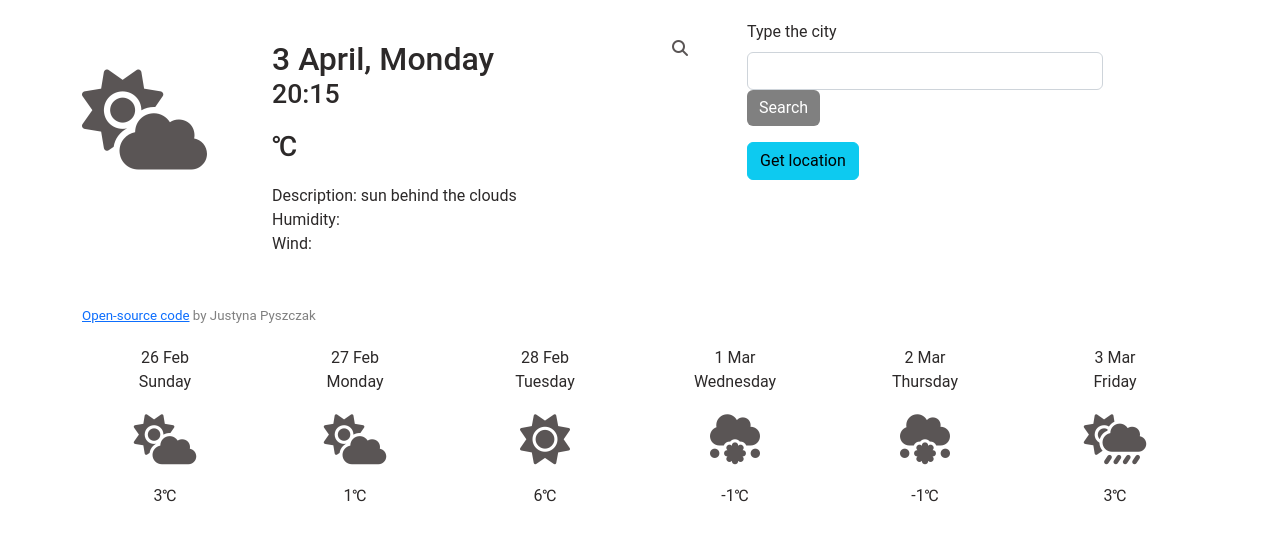
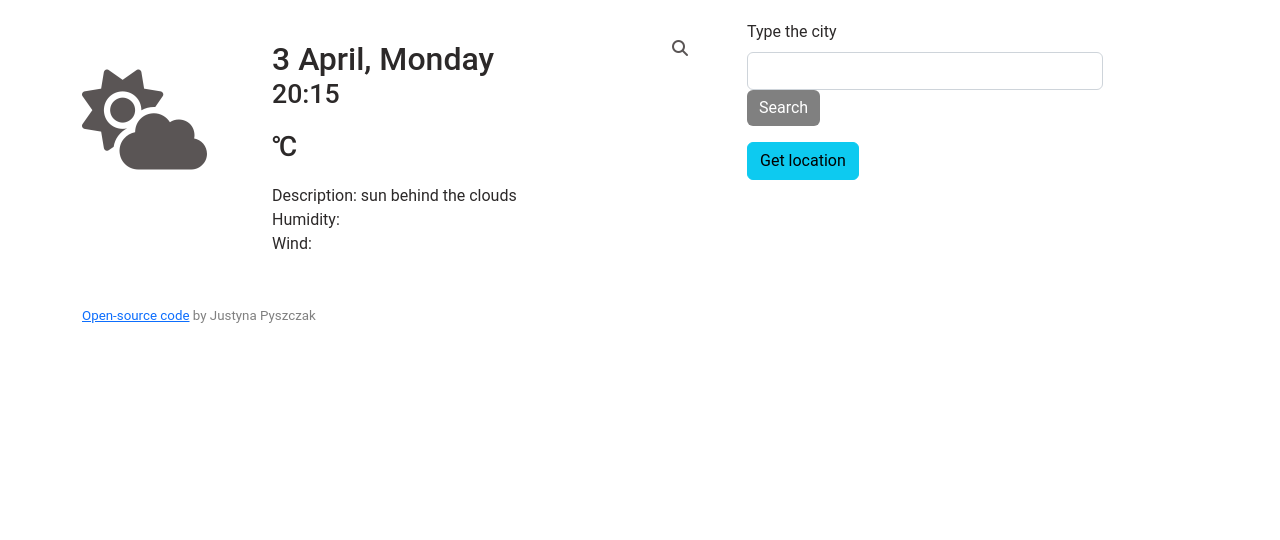
Before and after one commit to JusPys/my-weather-app, a plain HTML site: page index.html in a window 1280 px wide. Drawn offline with nearby package versions, Linux system fonts and the light colour scheme; no server answers.

Commit message:
Disabled forecast for other days part

```diff
--- a/index.html
+++ b/index.html
@@ -92,7 +92,7 @@
   Open-source code</a> by Justyna Pyszczak
         </div>
 
-      <div class="row Nextdays">
+      <!-- <div class="row Nextdays">
         <div class="col-2 1st-Day">
           <p>26 Feb</p>
           <p>Sunday</p>
@@ -135,7 +135,7 @@
           <p>3℃</p>
         </div>
       </div>
-    </div>
+    </div> -->
     <script src="src/index.js"></script>
   </body>
 </html>
```
